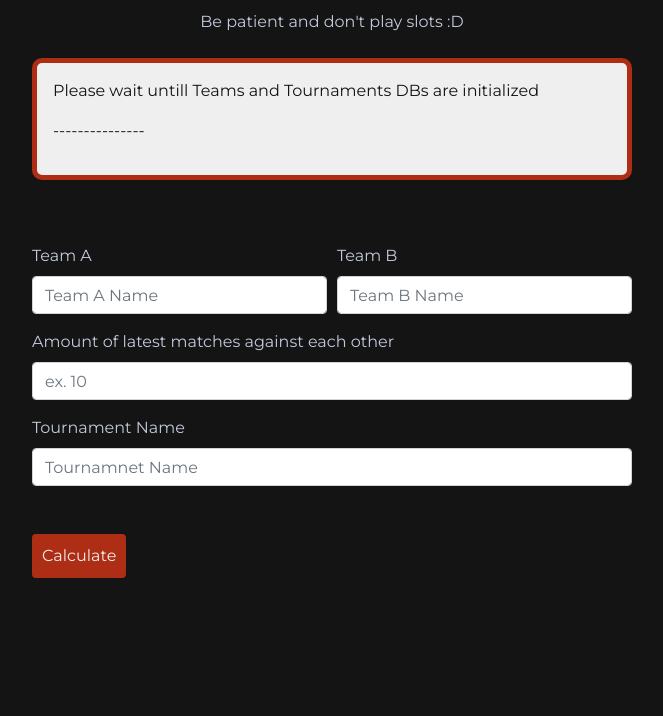
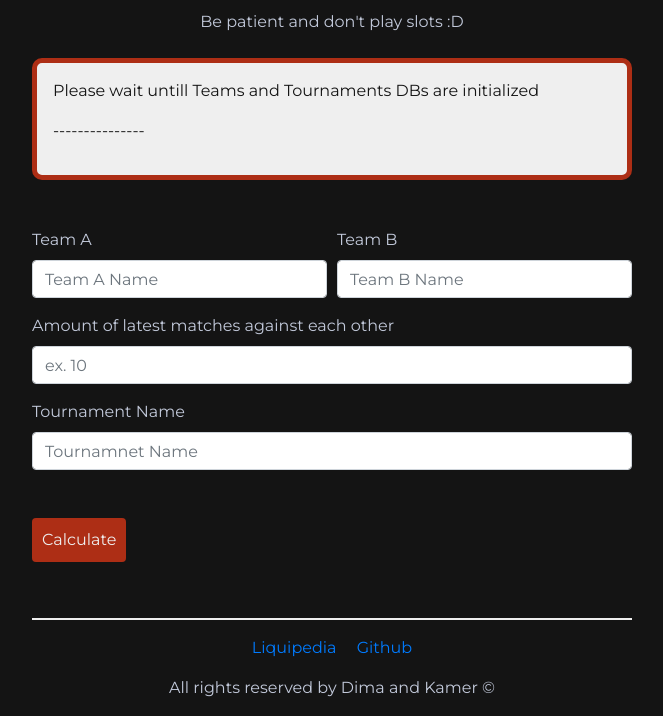
Before and after one commit to dmitriyaa/dotafb, a plain HTML site: page index.html in a window 1280 px wide. Shown: the part 102-818 px from the top of the page, without its empty margins (308-971 px from the left). Drawn offline with nearby package versions, Linux system fonts and the light colour scheme; no server answers.

Commit message:
added footer

```diff
--- a/css/master.css
+++ b/css/master.css
@@ -12,7 +12,7 @@ h1 {
     justify-content: flex-start;
     align-items: center;
     max-width: 1200px;
-    min-height: 100vh;
+    min-height: 90vh;
     margin: 0 auto;
     padding-left: 1rem;
     padding-right: 1rem;
@@ -31,7 +31,7 @@ h1 {
 .form {
     width: 100%;
     max-width: 600px;
-    margin-top: 4rem;
+    margin-top: 1rem;
 }
 .status__container {
     margin-bottom: .5rem;
@@ -39,6 +39,7 @@ h1 {
 .console {
     width: 100%;
     max-width: 600px;
+    margin-bottom: 2rem;
     padding: 16px;
     border-radius: 10px;
     background: #efefef;
@@ -84,3 +85,30 @@ h1 {
 .team-logo {
     max-width: 100px;
 }
+
+.footer {
+    border-top: 2px solid #efefef;
+    width: 90%;
+    max-width: 600px;
+    min-height: 10vh;
+}
+.extra-links {
+    padding-top: 1rem;
+    padding-bottom: 1rem;
+}
+.extra-links a {
+    margin-left: .5rem;
+    margin-right: .5rem;
+}
+.extra-links a:hover {
+    color: #007bff;
+}
+.copyright {
+    text-align: center;
+}
+
+@media (max-width: 576px) {
+    .copyright span {
+        display: block;
+    }
+}
--- a/index.html
+++ b/index.html
@@ -52,9 +52,13 @@
               </div> -->
               <a href="#" id="calculate">Calculate</a>
             </form>
-
-            <!-- <h1>Liquipedia</h1> -->
-            <!-- <h1>Github</h1> -->
+        </div>
+        <div class="footer site__container">
+            <div class="extra-links">
+                <a href="http://liquipedia.net/dota2/Portal:Tournaments" target="_blank" class="extra-link extra-link--lp">Liquipedia</a>
+                <a href="https://github.com/dmitriyaa/dotafb" target="_blank" class="extra-link extra-link--lp">Github</a>
+            </div>
+            <p class="copyright">All rights reserved by <span>Dima and Kamer &copy;</span></p>
         </div>
     <script
         src="https://code.jquery.com/jquery-3.3.1.min.js"
```
